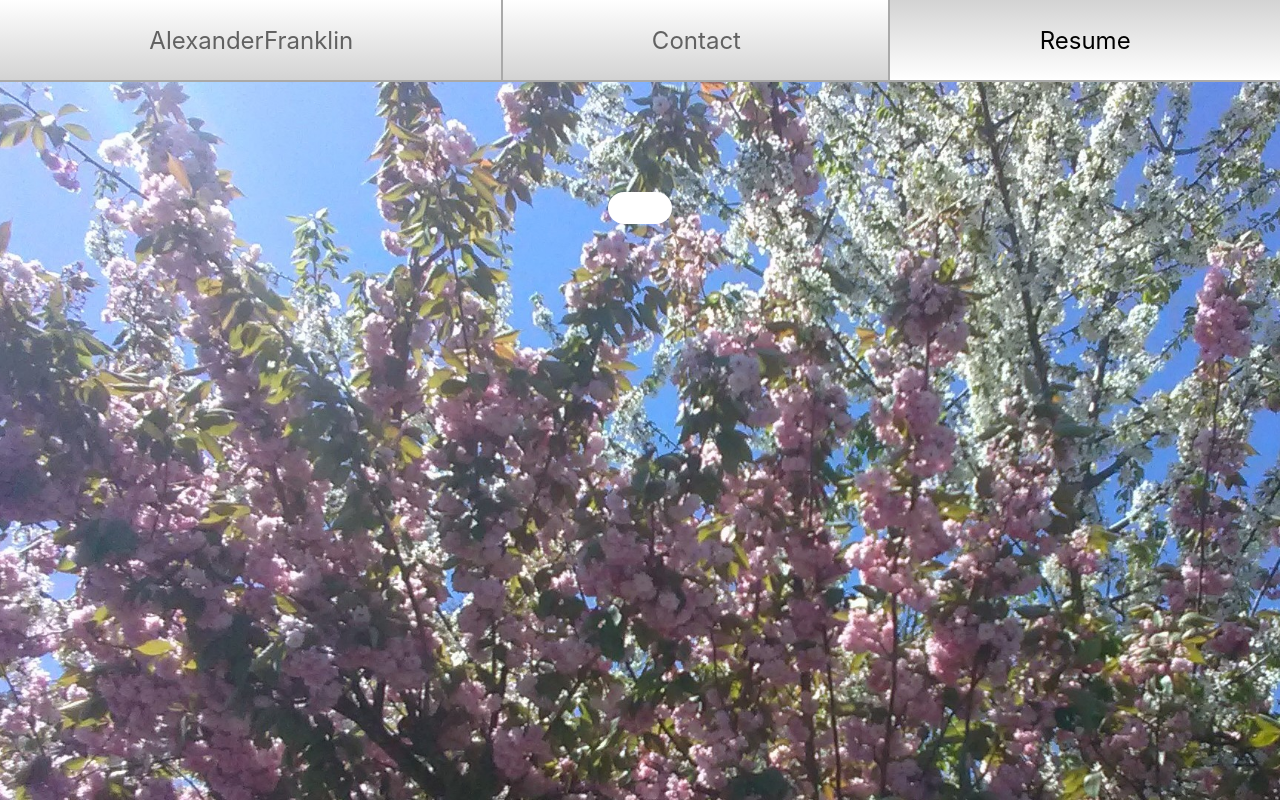
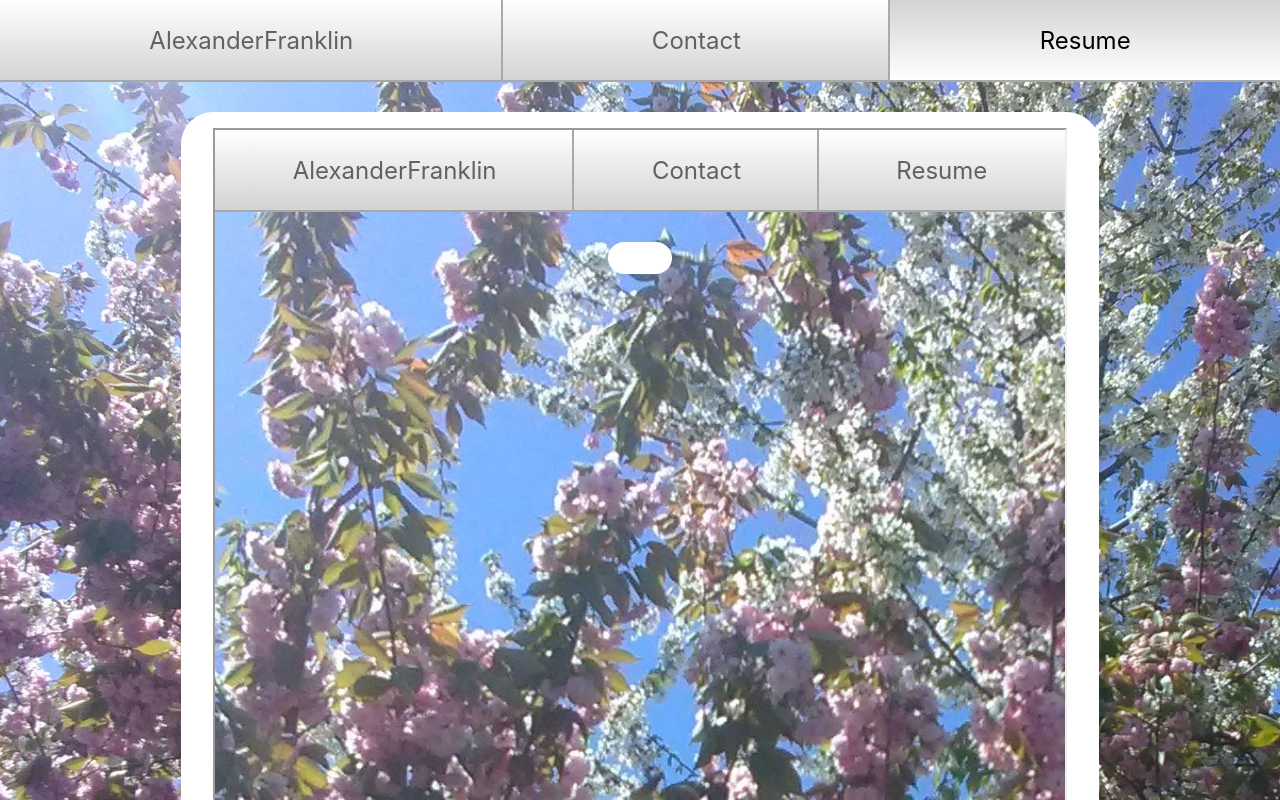
Before and after one commit to PAlexanderFranklin/alexanderfranklin, a React (Create React App) app: page /resume in a window 1280 px wide. Shown: the top 800 px of the page. Built offline with nearby package versions, Linux system fonts and the light colour scheme.

Commit message:
Add Resume PDF

```diff
--- a/package.json
+++ b/package.json
@@ -10,7 +10,6 @@
     "aws-amplify-react": "^4.1.16",
     "react": "^16.13.1",
     "react-dom": "^16.13.1",
-    "react-pdf": "^4.1.0",
     "react-router": "^5.2.0",
     "react-router-dom": "^5.2.0",
     "react-scripts": "3.4.1"
--- a/src/views/Navbar/Navbar.css
+++ b/src/views/Navbar/Navbar.css
@@ -1,5 +1,5 @@
 .header {
-    height: 10rem;
+    height: 5rem;
 }
 
 .Navbar {
--- a/src/views/Pages/Resume/Resume.js
+++ b/src/views/Pages/Resume/Resume.js
@@ -1,9 +1,11 @@
 import React from 'react';
 import './Resume.css';
+import pdf from './Resume.pdf'
 
 function Resume() {
   return (
     <div className="Resume">
+      <iframe src={pdf} height="1150rem" width="850rem" />
     </div>
   );
 }
```
Also changed, not shown: 2 other files (tests, documents, lock files or other folders).
